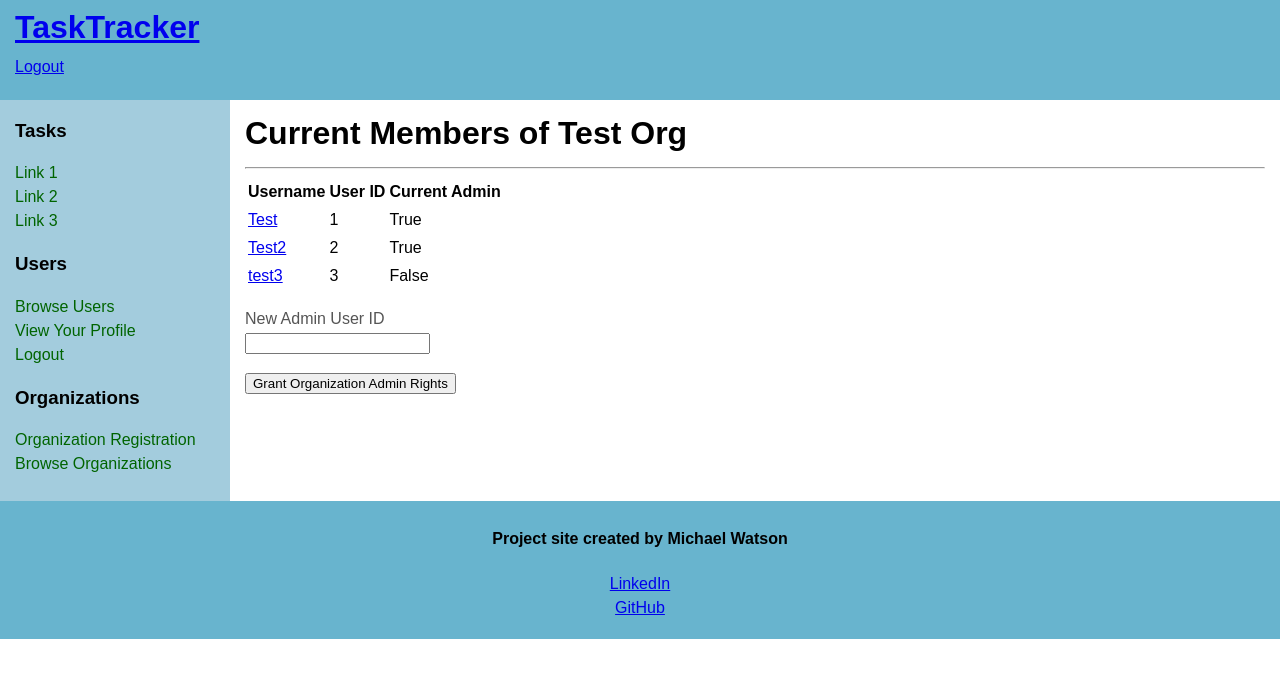
After one commit to mdwatson988/TaskTracker, a Flask app: a page that uses templates/base.html in a window 1280 px wide. The commit adds this page. Shown: the top 678 px of the page. Run offline with Flask 2, Linux system fonts and the light colour scheme; a user stored in the database is signed in; data comes from the database, SQL or seed files in the repository.

Commit message:
completed all organization pages

```diff
--- a/forms.py
+++ b/forms.py
@@ -1,7 +1,8 @@
+from app import db
 from flask_wtf import FlaskForm
-from wtforms import StringField, TextAreaField, PasswordField, BooleanField, SelectField, SubmitField
+from wtforms import StringField, TextAreaField, IntegerField, PasswordField, BooleanField, SelectField, SubmitField
 from wtforms.validators import DataRequired, InputRequired, Email, EqualTo, ValidationError
-from models import User, Organization
+from models import Junction, User, Organization
 
 
 class UserRegistrationForm(FlaskForm):
@@ -15,25 +16,27 @@ class UserRegistrationForm(FlaskForm):
     submit = SubmitField('Register')
 
     #Ensure username and email using for registration are unique
-    def validate_username(self, username):
+    def validateUsername(self, username):
         user = User.query.filter_by(username=username.data).first()
         if user:
             raise ValidationError('Username is already in use.')
         else:
             return True
 
-    def validate_email(self, email):
+    def validateEmail(self, email):
         email = User.query.filter_by(email=email.data).first()
         if email:
             raise ValidationError('Email address is already in use.')
         else:
             return True
+
 class OrganizationRegistrationForm(FlaskForm):
     name = StringField('Name', validators=[InputRequired()])
+    address = TextAreaField('Address')
     about = TextAreaField('About')
     submit = SubmitField('Create Organization')
 
-    def validate_name(self, name):
+    def validateName(self, name):
         name = Organization.query.filter_by(name=name.data).first()
         if name:
             raise ValidationError('Organization name is already in use.')
@@ -50,14 +53,20 @@ class LoginForm(FlaskForm):
     rememberMe = BooleanField('Remember Me')
     submit = SubmitField('Login')
 
-class OrganizationSelectionForm(FlaskForm): #This form will be used to select appropriate organization for joining, granting admin rights, creating tasks, assigning tasks, etc
-    choices = [(org.id, org.name) for org in Organization.query.all()]
-    organizationId = SelectField('Select Organization', coerce=int, choices=choices, validators=[DataRequired()])
+class OrganizationSelectionForm(FlaskForm): #This form will be used to select appropriate organization for creating and assigning tasks
+    organizationId = SelectField('Select Organization', coerce=int, validators=[DataRequired()])
     submit = SubmitField('Select Organization')
 
 class GrantAdminForm(FlaskForm):
-    makeAdmin = BooleanField('Grant Admin')
-    submit = SubmitField('Grant Selected Users Organization Admin Rights')
+    newAdminUserId = IntegerField('New Admin User ID', validators=[DataRequired()])
+    submit = SubmitField('Grant Organization Admin Rights')
+
+    def checkUserId(self, org, newAdminUserId):
+        newAdminUserObject = db.session.query(User, Organization).filter(Junction.userId == User.id, Junction.organizationId == Organization.id).filter(Organization.id == org.id).filter(User.id == newAdminUserId).first()
+        if newAdminUserObject:
+            return True
+        else:
+            raise ValidationError('The provided User ID does not belong to a member of your organization.')
 
 class TaskCreationForm(FlaskForm):
     name = StringField('Task Name', validators=[InputRequired()])
--- a/routes.py
+++ b/routes.py
@@ -1,5 +1,6 @@
+from wtforms.validators import ValidationError
 from app import app, db
-from models import Organization, User, OrganizationUserJunction, Task, TaskDetail
+from models import Organization, User, Junction, Task, TaskDetail
 from forms import UserRegistrationForm, OrganizationRegistrationForm, AboutForm, LoginForm, OrganizationSelectionForm, GrantAdminForm, TaskCreationForm, TaskAssignmentForm, TaskSelectionForm
 from flask import request, render_template, redirect, url_for, flash
 from flask_login import login_user, logout_user, current_user, login_required
@@ -37,28 +38,26 @@ def logout():
     flash('Logout successful')
     return redirect(url_for('landingPage', _external=True, _scheme="HTTPS"))
 
-@app.route('/user_registration', methods=['GET', 'POST'])
+# routes for user management
+@app.route('/users/register', methods=['GET', 'POST'])
 def userRegistration():
     if current_user.is_authenticated:
         flash('You are already logged in')
         return redirect(url_for('landingPage', _external=True, _scheme='HTTPS'))
     form = UserRegistrationForm()
     if form.validate_on_submit():
-        if form.validate_username(form.username) and form.validate_email(form.email): #ensure username and email are unique
+        if form.validateUsername(form.username) and form.validateEmail(form.email): #ensure username and email are unique
             user = User(username=form.username.data, nameFirst=form.nameFirst.data, nameLast=form.nameLast.data, email=form.email.data, about=form.about.data)
             user.set_pw_hash(form.password.data)
             db.session.add(user)
             db.session.commit()
             flash('Congratulations, you are now a registered user!')
-            return redirect(url_for('landingPage', _external=True, _scheme='HTTPS'))
+            return redirect(url_for('login', _external=True, _scheme='HTTPS'))
     return render_template('userRegistration.html', title='TaskTracker User Registration', form=form)
 
 @app.route('/users/<username>/profile', methods=['GET', 'POST'])
 @login_required #login required doesn't seem to be working correctly, the dynamic variable in url is interfering - current workaround is that only authenticated users see link in nav bar
 def userProfile(username):
-    if username == "":
-        flash('Please log in to view user profiles')
-        return redirect(url_for('landingPage', _external=True, _scheme='HTTPS'))
     user = User.query.filter_by(username=username).first()
     if current_user.username == user.username: #if user viewing their own profile, allow update of AboutMe
         form = AboutForm()
@@ -68,27 +67,119 @@ def userProfile(username):
             return redirect(url_for('userProfile', username=user.username, _external=True, _scheme="HTTPS"))
     else:
         form = None
-    # use junction table to pull up all organization-user relationships then filter for current user
-    userOrganizations = db.session.query(User, Organization).filter(OrganizationUserJunction.userId == User.id, OrganizationUserJunction.organizationId == Organization.id).filter(User.id == user.id).all()
+    # create list of (User object, Org object) tuples for every organzation associated with selected user
+    userOrgPairs = db.session.query(User, Organization).filter(Junction.userId == User.id, Junction.organizationId == Organization.id).filter(User.id == user.id).all()
+    userOrganizations = [pair[1] for pair in userOrgPairs] # make list of just organizations belonging to selected user
     if not userOrganizations:
         userOrganizations = []
-    return render_template('userProfile.html', title='TaskTracker User Profile', user=user, form=form, userOrganizations=userOrganizations)
+    return render_template('userProfile.html', title=f"{user.username}'s TaskTracker Profile", user=user, form=form, userOrganizations=userOrganizations)
 
+
+# routes for organization management
 @app.route('/users/browse')
 @login_required # must be a registered user to browse other users
 def userBrowse():
     users = User.query.all()
     return render_template('userBrowse.html', title='Browse TaskTracker Users', users=users)
 
-@app.route('/organization_registration', methods=['GET', 'POST'])
+@app.route('/organizations/register', methods=['GET', 'POST'])
+@login_required # must be logged to create organization and be given organization admin rights
 def organizationRegistration():
-    return "Hello orgReg"
+    form = OrganizationRegistrationForm()
+    if form.validate_on_submit():
+        if form.validateName(form.name): # ensure org name is unique
+            org = Organization(name=form.name.data, about=form.about.data, address=form.address.data, contactUserId=current_user.id) # set organization contact as org creator
+            db.session.add(org)
+            db.session.commit() # commit org so org.id can be used in following processes
+            junction = Junction(organizationId = org.id, userId = current_user.id, orgAdmin=True) # make org creator a member of org and give Admin rights
+            db.session.add(junction)
+            db.session.commit()
+            flash('Congratulations, your organization is now registered!')
+            return redirect(url_for('landingPage', _external=True, _scheme='HTTPS'))
+    return render_template('organizationRegistration.html', title='TaskTracker Organization Registration', form=form)
+
+@app.route('/organizations/browse')
+def organizationBrowse():
+    organizations = Organization.query.all()
+    return render_template('organizationBrowse.html', title='Browse TaskTracker Organizations', organizations=organizations)
 
 @app.route('/organizations/<name>/profile', methods=['GET', 'POST'])
 def organizationProfile(name):
-    return "Hello orgProfile"
+    org = Organization.query.filter_by(name=name).first()
+    contact = User.query.filter_by(id = org.contactUserId).first()
+    current_member = False
+    is_admin = False
+    form = None
+    if current_user.is_authenticated: # potential extra data for authenticated users
+        if current_user.id == org.contactUserId: # if user viewing profile is org creator, allow update of About org
+            form = AboutForm()
+            if form.validate_on_submit():
+                org.about = form.about.data
+                db.session.commit()
+                return redirect(url_for('organizationProfile', name=org.name, _external=True, _scheme="HTTPS"))
+        # check if current user is already a member of selected organization for join/leave, list members links, admin rights
+        # query for correct junction object and check variables
+        userOrgJunction = Junction.query.filter_by(userId = current_user.id, organizationId = org.id).first()
+        if userOrgJunction:
+            if current_user.id == userOrgJunction.userId:
+                current_member = True
+            if userOrgJunction.orgAdmin:
+                is_admin = True
+    return render_template('organizationProfile.html', title=f"{org.name}'s TaskTracker Profile", org=org, contact=contact, form=form, current_member=current_member, is_admin=is_admin)
 
-@app.route('/users/<username>/tasks', methods=['GET', 'POST'])
+@app.route('/organizations/<name>/members', methods=['GET', 'POST'])
+@login_required
+def organizationMembers(name):
+    org = Organization.query.filter_by(name=name).first()
+    form = None
+    # create list of (User object, Org object) tuples for every user in selected org
+    userOrgPairs = db.session.query(User, Organization).filter(Junction.organizationId == Organization.id, Junction.userId == User.id).filter(Organization.id == org.id).all()
+    members = [pair[0] for pair in userOrgPairs] # make list of only users from userOrgPairs list
+    memberAdminList = []
+    for member in members:
+        memberJunction = Junction.query.filter_by(userId = member.id, organizationId = org.id).first()
+        memberAdminList.append((member, memberJunction.orgAdmin)) # create list of (member, orgAdmin boolean) tuples for every member of the org to be used in the template
+    currentUserJunction = Junction.query.filter_by(userId = current_user.id, organizationId = org.id).first()
+    if currentUserJunction.orgAdmin: # check if user viewing page is an org admin for granting admin rights to other users
+        form = GrantAdminForm()
+        if form.validate_on_submit():
+            try:
+                if form.checkUserId(org, form.newAdminUserId.data):
+                    newAdmin = User.query.filter_by(id = form.newAdminUserId.data).first()
+                    newAdminJunction = Junction.query.filter_by(userId = newAdmin.id, organizationId = org.id).first()
+                    newAdminJunction.orgAdmin = True
+                    db.session.commit()
+                    flash(f'{newAdmin.username} is now an Admin of {org.name}')
+                    return redirect(url_for('organizationMembers', name=org.name, _external=True, _scheme="HTTPS"))
+            except ValidationError:
+                flash('The provided User ID does not belong to a member of your organization')
+                return redirect(url_for('organizationMembers', name=org.name, _external=True, _scheme="HTTPS"))
+    return render_template('organizationMemebers.html', title=f"{org.name}'s Member List", org=org, memberAdminList=memberAdminList, form=form)
+
+@app.route('/organizations/<name>/join')
+@login_required
+def organizationJoin(name):
+    org = Organization.query.filter_by(name=name).first()
+    junction = Junction(organizationId = org.id, userId = current_user.id, orgAdmin=False)
+    db.session.add(junction)
+    db.session.commit()
+    flash(f'Congratulations, you are now a member of {org.name}.')
+    return redirect(url_for("organizationProfile", name=org.name, _external=True, _scheme="HTTPS"))
+
+@app.route('/organizations/<name>/leave')
+@login_required
+def organizationLeave(name):
+    org = Organization.query.filter_by(name=name).first()
+    if org.contactUserId == current_user.id:
+        flash('Sorry, organization creators are not allowed to leave their organization')
+        return redirect(url_for("organizationProfile", name=org.name, _external=True, _scheme="HTTPS"))
+    junctionToRemove = Junction.query.filter_by(userId = current_user.id, organizationId = org.id).first()
+    db.session.delete(junctionToRemove)
+    db.session.commit()
+    flash(f'You are no longer a member of {org.name}.')
+    return redirect(url_for("organizationProfile", name=org.name, _external=True, _scheme="HTTPS"))
+
+@app.route('/tasks/<username>', methods=['GET', 'POST'])
 @login_required
 def tasks(username):
-    return "Hello tasks"
+    return render_template('tasks.html', title='Current TaskTracker Tasks')
--- a/templates/base.html
+++ b/templates/base.html
@@ -106,12 +106,14 @@
 
 		<header id="header">
 			<div class="innertube">
-				<h1>TaskTracker</h1>
-					{% if not current_user.is_authenticated %}
-					<p><a href="{{ url_for('login') }}">Login</a></p>
-					{% else %}
-					<p><a href="{{ url_for('logout') }}">Logout</a></p>
-					{% endif %}
+				<h1><a href="{{ url_for('landingPage') }}">TaskTracker</a></h1>
+					<p>
+						{% if not current_user.is_authenticated %}
+							<a href="{{ url_for('login') }}">Login</a>
+						{% else %}
+							<a href="{{ url_for('logout') }}">Logout</a>
+						{% endif %}
+					</p>
 			</div>
 		</header>
 
@@ -129,18 +131,21 @@
 						<li><a href="#">Link 3</a></li>
 					</ul>
 					<h3>Users</h3>
-					<ul> <!-- add page links to left nav bar as I go-->
-						<li><a href="{{ url_for('userRegistration') }}">User Registration</a></li>
+					<ul>
+						{% if not current_user.is_authenticated %}
+							<li><a href="{{ url_for('login') }}">Login</a></li>
+							<li><a href="{{ url_for('userRegistration') }}">New User Registration</a></li>
+						{% endif %}
 						<li><a href="{{ url_for('userBrowse') }}">Browse Users</a></li>
 						{% if current_user.is_authenticated %}
-						<li><a href="{{ url_for('userProfile', username=current_user.username) }}">View Your Profile</a></li>
+							<li><a href="{{ url_for('userProfile', username=current_user.username) }}">View Your Profile</a></li>
+							<li><a href="{{ url_for('logout') }}">Logout</a></li>
 						{% endif %}
 					</ul>
 					<h3>Organizations</h3>
 					<ul>
-						<li><a href="#">Link 1</a></li>
-						<li><a href="#">Link 2</a></li>
-						<li><a href="#">Link 3</a></li>
+						<li><a href="{{ url_for('organizationRegistration') }}">Organization Registration</a></li>
+						<li><a href="{{ url_for('organizationBrowse') }}">Browse Organizations</a></li>
 					</ul>
 				</div>
 			</nav>
--- a/templates/landingPage.html
+++ b/templates/landingPage.html
@@ -5,7 +5,7 @@
     <main>
         <div id="content">
             <div class="innertube">
-                <h2>Welcome to your organization's online task tracker!</h2>
+                <h1>Welcome to your organization's online task tracker!</h1><hr>
                     <p>New user? <a href="{{ url_for('userRegistration') }}">Click here to Register</a></p>
 
                 <hr>
--- a/templates/login.html
+++ b/templates/login.html
@@ -5,7 +5,7 @@
     <main>
         <div id="content">
             <div class="innertube">
-                <h2>Sign in to TaskTracker</h2>
+                <h1>Sign in to TaskTracker</h1><hr>
                     <p>New user? <a href="{{ url_for('userRegistration') }}">Click here to Register</a></p><br>
                     <form action="", method="post">
                         {{ form.hidden_tag() }}<!--CSRF protection-->
--- /dev/null
+++ b/templates/organizationMemebers.html
@@ -0,0 +1,48 @@
+{% extends 'base.html' %}
+
+{% block content %}
+
+    <main>
+        <div id="content">
+            <div class="innertube">
+                <h1>Current Members of {{ org.name }}</h1><hr>
+                    <table>
+                        <tr>
+                            <th>Username  </th>
+                            {% if form %} <!-- form only passed to organization admins viewing page -->
+                            <th>  User ID  </th>
+                            <th>  Current Admin  </th>
+                            {% endif %}
+                        </tr>
+
+                        {% for member in memberAdminList %}
+                            <tr>
+                                <td><a href="{{ url_for('userProfile', username=member[0].username) }}">{{ member[0].username }}  </a></td>
+                                {% if form %}
+                                <td>  {{ member[0].id }}  </td> <!--list member IDs for current admin to input in form below to make new admins-->
+                                <td>  {{ member[1] }}  </td> <!--current admin True/False-->
+                                {% endif %}
+                            </tr>
+                        {% endfor %}
+                    </table>
+
+                    {% if form %}
+                    <form actions="", method="post">
+                        {{ form.hidden_tag() }}
+                        <p>
+                            {{ form.newAdminUserId.label }}<br>
+                            {{ form.newAdminUserId(size=32) }}<br>
+                            {% for error in form.newAdminUserId.errors %}
+                                <span style="color: red;">{{ error }}</span>
+                            {% endfor %}
+                        </p>
+
+                        <p>{{ form.submit() }}</p>
+                    </form>
+                    {% endif %}
+
+            </div>
+        </div>
+    </main>
+
+{% endblock %}
--- a/templates/userProfile.html
+++ b/templates/userProfile.html
@@ -5,7 +5,7 @@
     <main>
         <div id="content">
             <div class="innertube">
-                <h1>{{ user.username }}'s User Profile</h1><hr>
+                <h1>{{ user.username }}'s TaskTracker Profile</h1><hr>
 
                     <p>
                         Name: {{ user.nameFirst }} {{ user.nameLast }}<br>
--- a/templates/userRegistration.html
+++ b/templates/userRegistration.html
@@ -5,7 +5,7 @@
     <main>
         <div id="content">
             <div class="innertube">
-                <h2>TaskTracker Registration Form</h2>
+                <h2>Register as a New User</h2><hr>
                     <form action="", method="post">
                         {{ form.hidden_tag() }} <!--CSRF-->
 
@@ -36,7 +36,7 @@
                         <p>
                             {{ form.nameFirst.label }}<br>
                             {{ form.nameFirst(size=45) }}<br>
-                            {% for error in form.nameFirst.errors %} <!--inform user of email ValidationError-->
+                            {% for error in form.nameFirst.errors %}
                                 <span style="color: red;">{{ error }}</span>
                             {% endfor %}
                         </p>
@@ -44,7 +44,7 @@
                         <p>
                             {{ form.nameLast.label }}<br>
                             {{ form.nameLast(size=45) }}<br>
-                            {% for error in form.nameLast.errors %} <!--inform user of email ValidationError-->
+                            {% for error in form.nameLast.errors %}
                                 <span style="color: red;">{{ error }}</span>
                             {% endfor %}
                         </p>
```
Also changed, not shown: models.py (+10 -9 lines), templates/organizationBrowse.html (added, +19 -0 lines), templates/organizationProfile.html (+53 -0 lines), templates/organizationRegistration.html (+36 -0 lines), templates/tasks.html (added, +7 -0 lines), TaskTracker_db.db.
